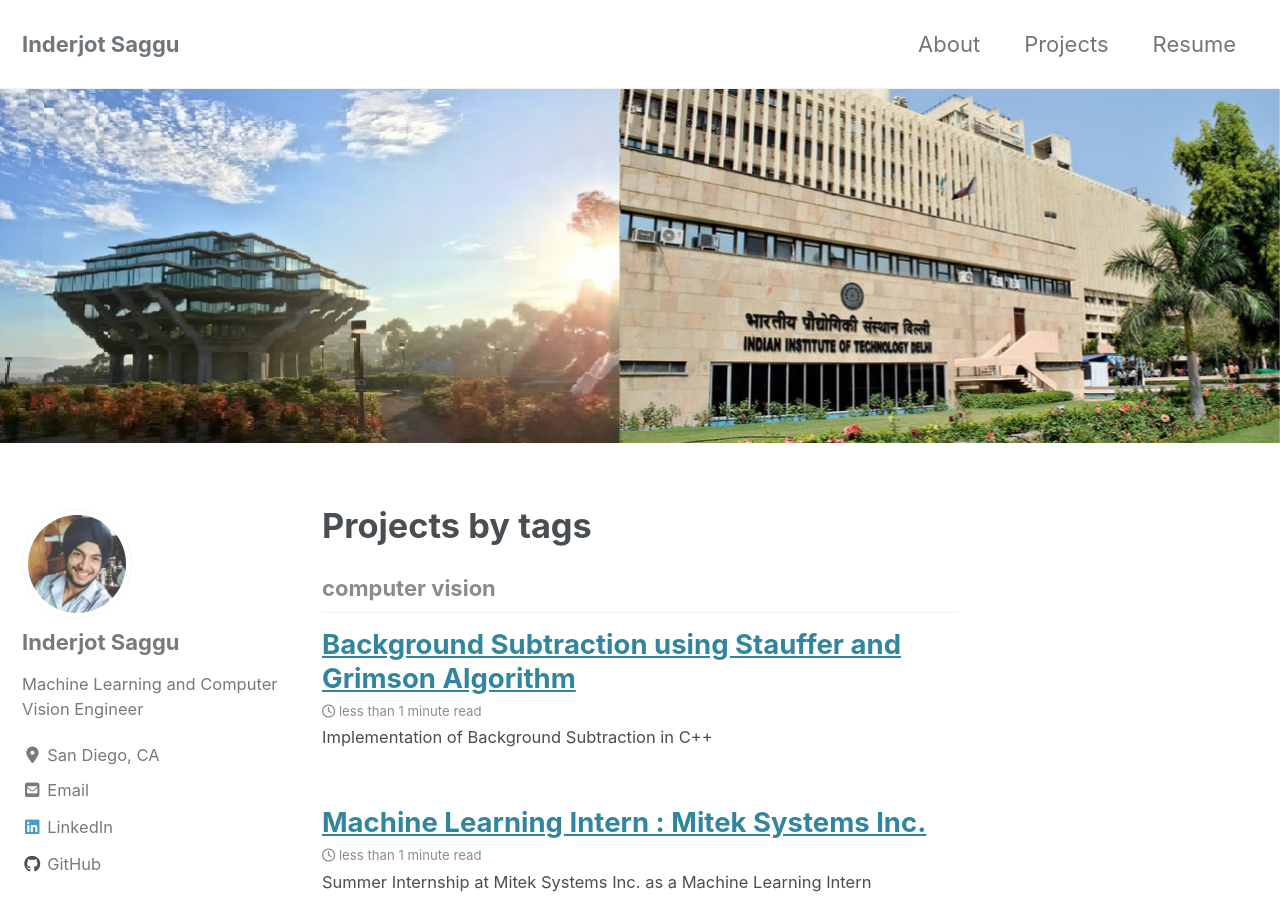
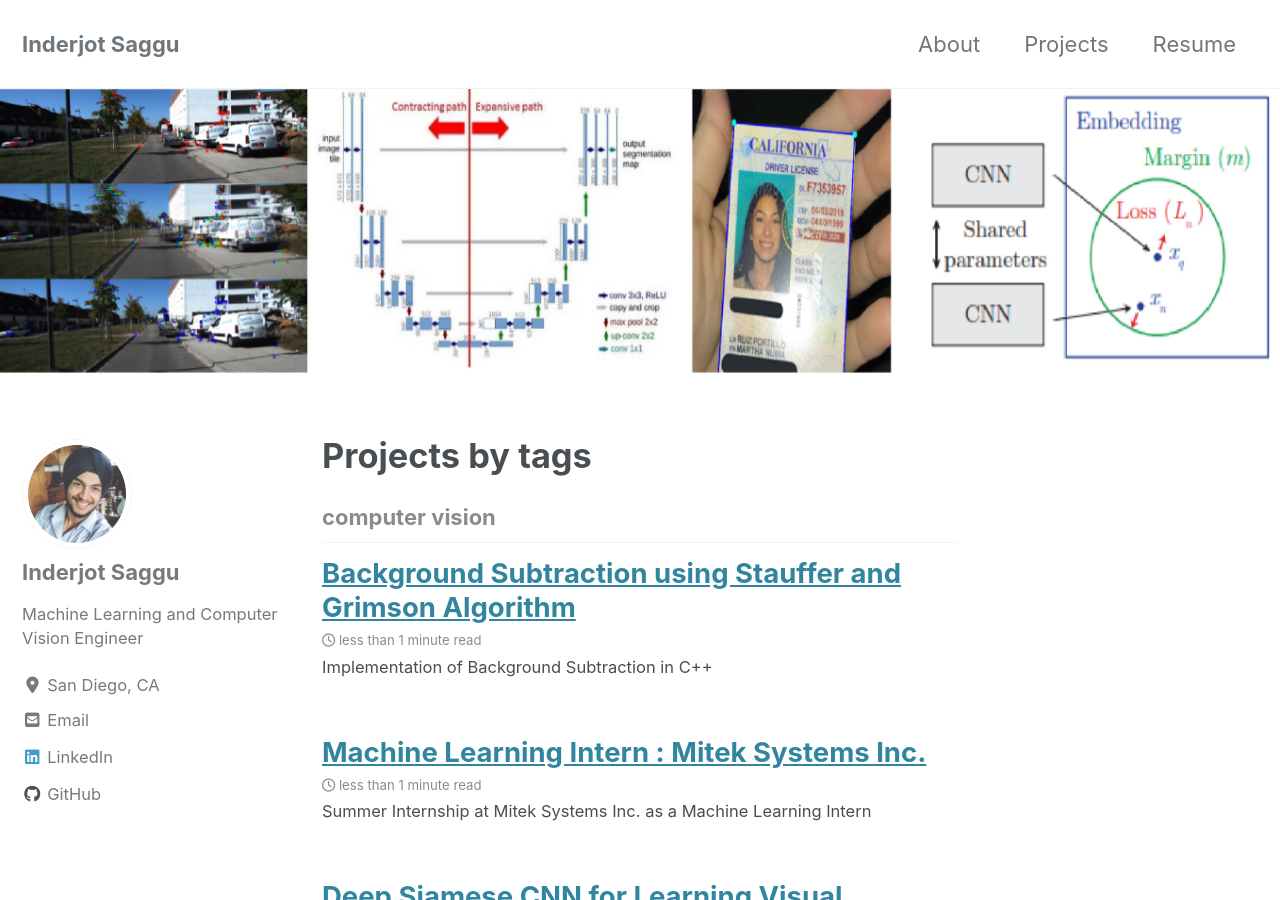
Before and after one commit to ijssaggu/ijssaggu.github.io, a Jekyll site: the page built from _pages/projects.md, in a window 1280 px wide and 900 px high. Built offline with Jekyll 4.4.1, drawn with Linux system fonts in a browser that asks for light colours; cached includes are drawn as plain includes; nearby versions of some CDN libraries.

Commit message:
Changed Image

```diff
--- a/_pages/projects.md
+++ b/_pages/projects.md
@@ -4,7 +4,7 @@ permalink: /projects/
 title: "Projects by tags"
 author_profile: true
 header:
-  image: "/images/IIT.jpg"
+  image: "/images/projects.jpg"
 ---
 
 {% include group-by-array collection=site.posts field="tags" %}
```
Also changed, not shown: images/projects.jpg (added).
